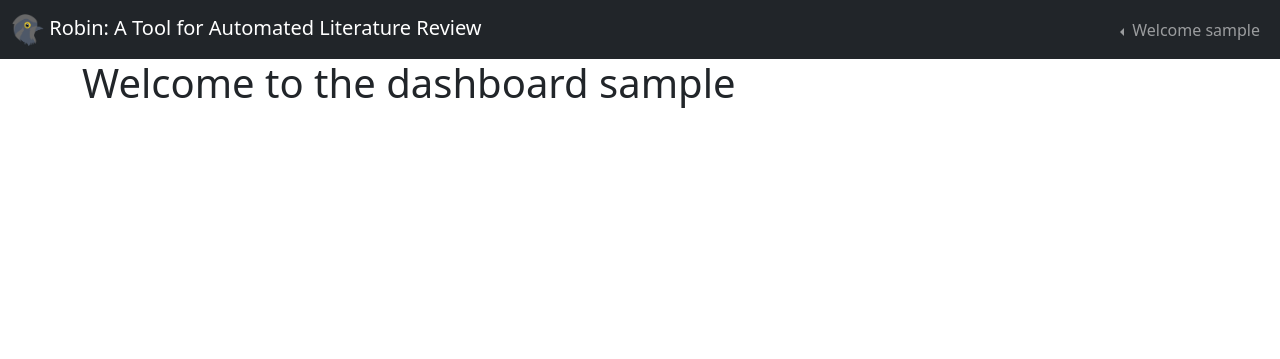
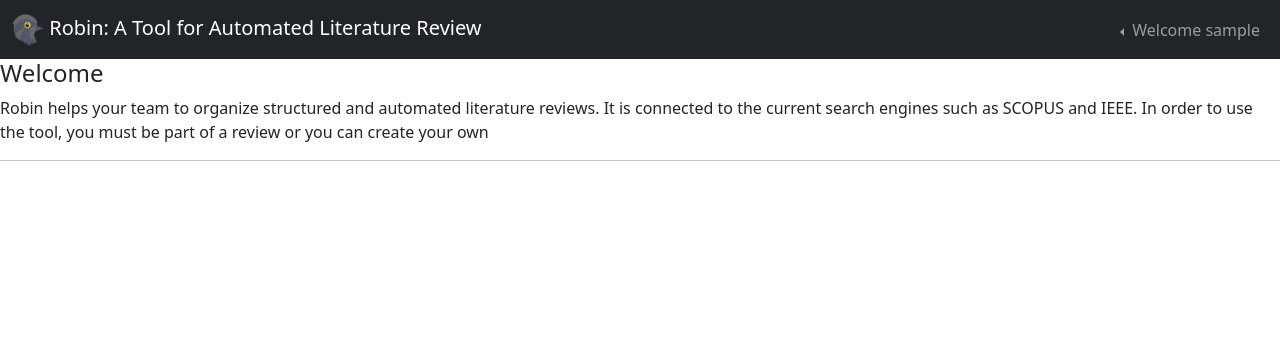
Before and after one commit to smartarch/robin, a Django app: page /dashboard in a window 1280 px wide. Shown: the top 359 px of the page. Run offline with Django 4.2, Linux system fonts and the light colour scheme; the visitor is signed in with stand-in values (Sample User, id 1); data that the repository does not hold is empty; some libraries are stand-ins or nearby versions.

Commit message:
Add introduction to the index

```diff
--- a/interface/templates/dashboard/index.html
+++ b/interface/templates/dashboard/index.html
@@ -1,6 +1,13 @@
 {% extends "dashboard/base.html" %}
 {% block dashboard %}
-    <div class="container">
-            <h1> Welcome to the dashboard {{ user }} </h1>
-    </div>
+    {% if reviews %}
+        {% include "review/index.html" %}
+    {% else %}
+         <h4> Welcome </h4>
+            <p> Robin helps your team to organize structured and automated literature reviews.
+                It is connected to the current search engines such as SCOPUS and IEEE.
+                In order to use the tool, you must be part of a review or you can create your own</p>
+            <hr>
+        {% include "review/new_join_review.html" %}
+    {% endif %}
 {% endblock %}
```
